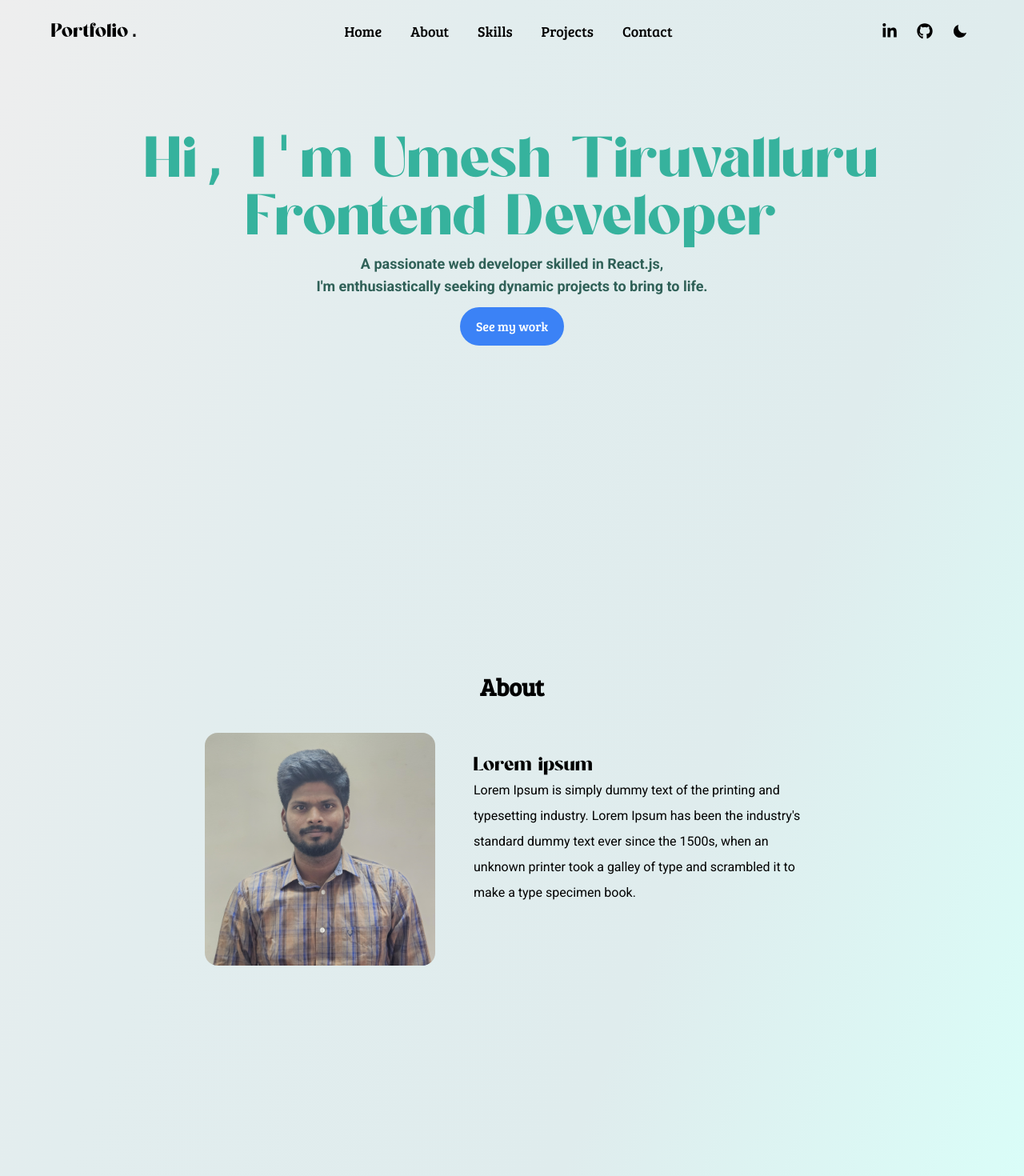
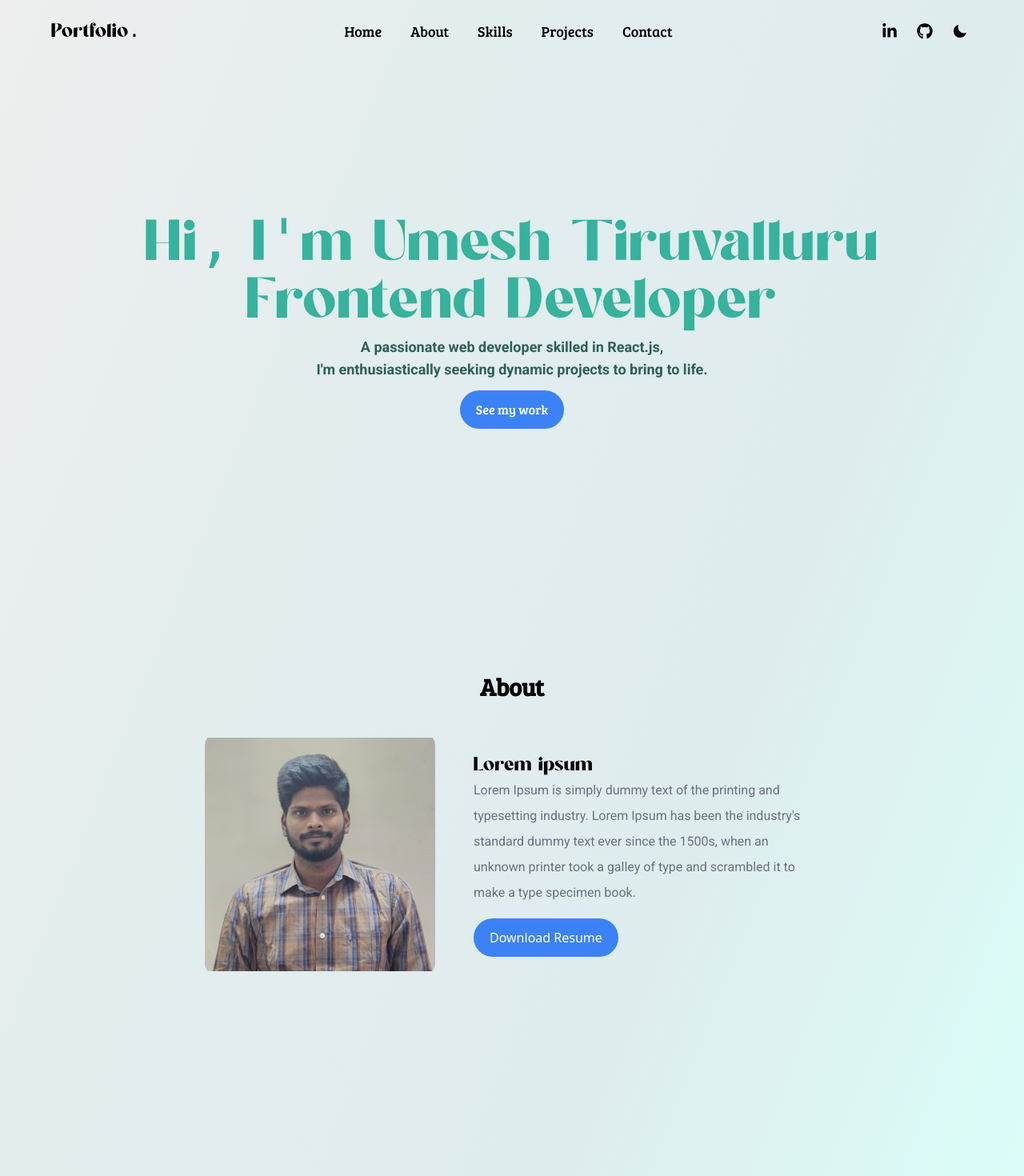
Before and after one commit to umesh550/Portfolio-, a React (Vite) app: page / in a window 1280 px wide. Shown: the top 1470 px of the page at 80% size. Built offline with nearby package versions, Linux system fonts and the light colour scheme.

Commit message:
Updated Hero section

```diff
--- a/src/App.jsx
+++ b/src/App.jsx
@@ -19,7 +19,7 @@ function App() {
         <Header />
         <Hero />
       </section>
-      <section className="h-lvh">
+      <section className="min-h-lvh">
         <About />
       </section>
       <section className="h-lvh">
--- a/src/components/About.jsx
+++ b/src/components/About.jsx
@@ -11,13 +11,15 @@ const About = () => {
 
         <div className="my-6">
           <p className="font-heading text-2xl">Lorem ipsum</p>
-          <p className=" font-roboto leading-8">
+          <p className=" font-roboto leading-8 text-gray-500">
             Lorem Ipsum is simply dummy text of the printing and typesetting
             industry. Lorem Ipsum has been the industry&apos;s standard dummy
             text ever since the 1500s, when an unknown printer took a galley of
             type and scrambled it to make a type specimen book.
           </p>
-          <p></p>
+          <button className="mt-4 px-5 py-3 transition-all  text-sm lg:text-base bg-blue-500 hover:bg-blue-600 rounded-full text-white font-medium">
+            Download Resume
+          </button>
         </div>
       </div>
     </div>
--- a/src/components/Hero.jsx
+++ b/src/components/Hero.jsx
@@ -1,7 +1,7 @@
 import { motion } from "framer-motion";
-
 const Hero = () => {
   return (
+    <div className="h-lvh flex items-center justify-center">
       <motion.div
         initial={{ opacity: 0, scale: 0.5 }}
         animate={{ opacity: 1, scale: 1 }}
@@ -11,9 +11,7 @@ const Hero = () => {
           ease: [0, 0.71, 0.2, 1.01],
         }}
       >
-      <center>
-        <div className="font-bree pt-40 pb-28 px-5">
-          <center>
+        <div className="text-center leading-4 font-bree">
           <p className="font-heading lg:text-7xl 2xl:text-8xl text-3xl text-[#36B29D]">
             Hi<span className=" font-mono">,</span> I
             <span className="font-mono">&apos;</span>m Umesh Tiruvalluru
@@ -29,10 +27,9 @@ const Hero = () => {
           <button className="mt-3 lg:px-5 lg:py-3 transition-all px-3 py-2 text-sm lg:text-base bg-blue-500 hover:bg-blue-600 rounded-full text-white font-medium">
             See my work
           </button>
-          </center>
         </div>
-      </center>
       </motion.div>
+    </div>
   );
 };
 
```
Lines whose indentation alone changed are shown as unchanged.
